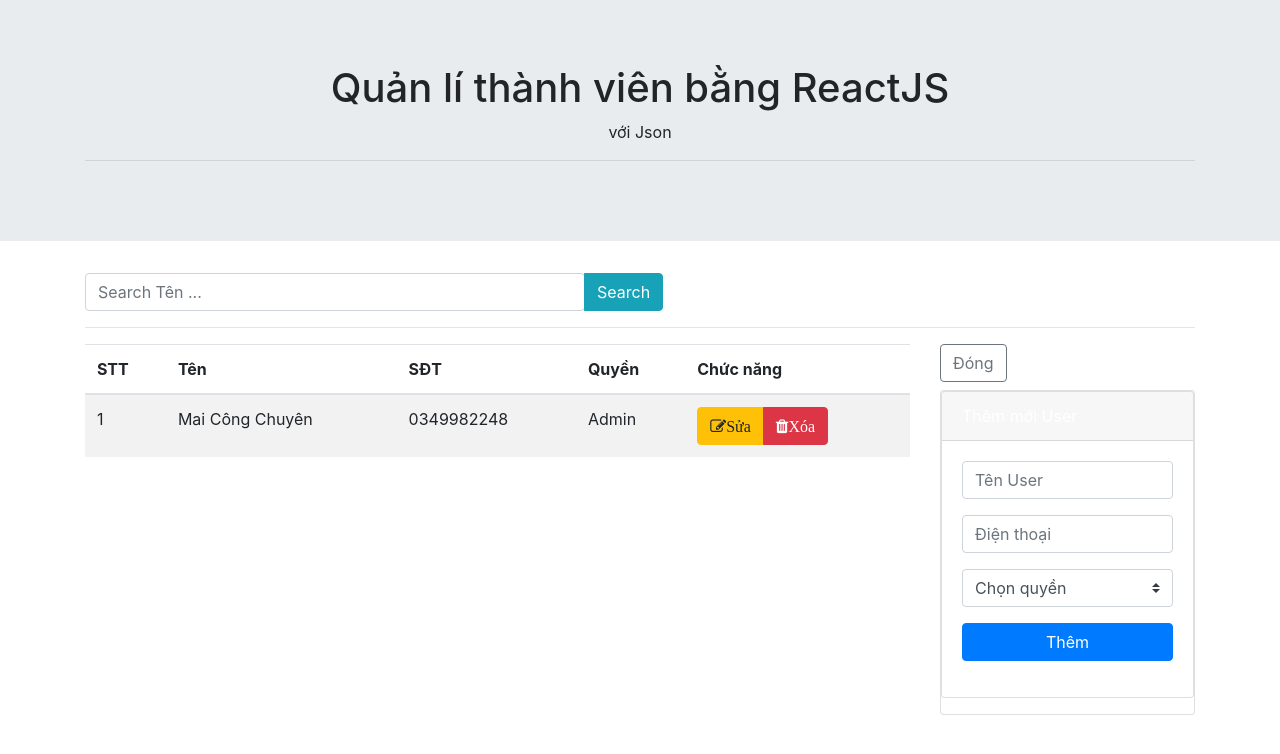
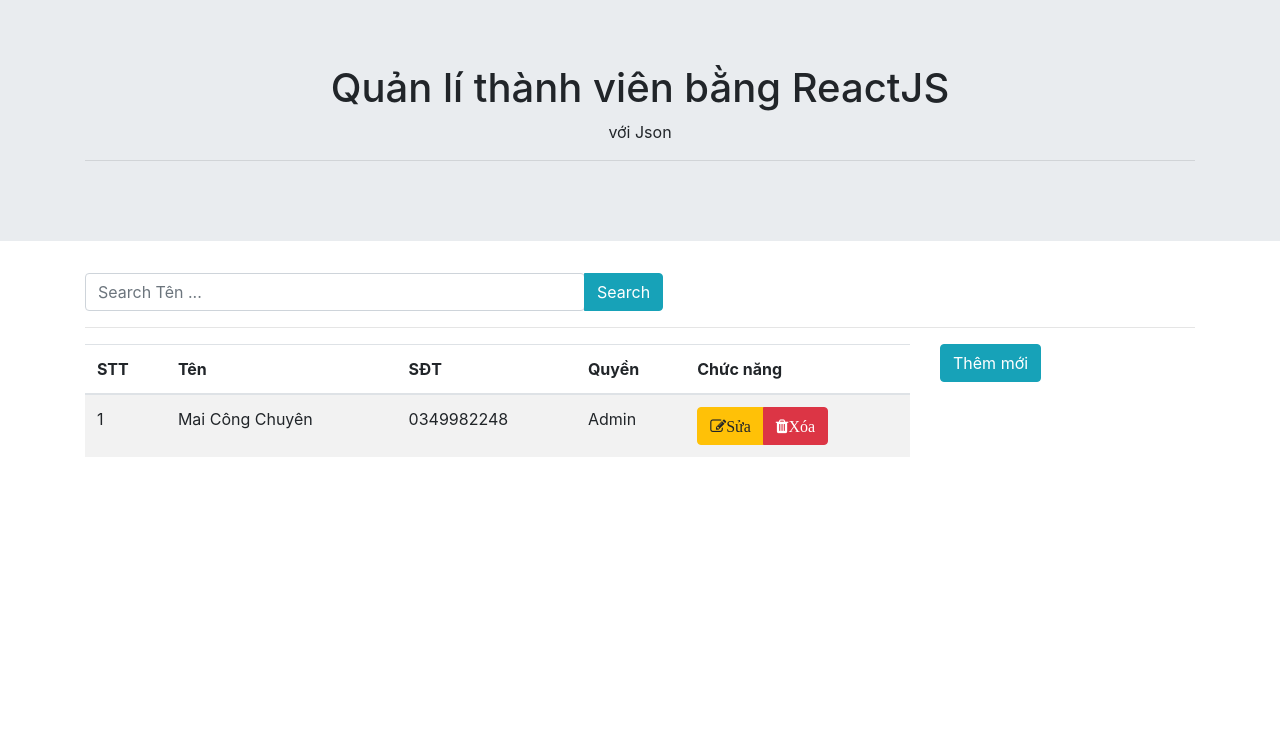
Before and after one commit to chuyenvn92/manageUser, a React (Create React App) app: page / in a window 1280 px wide. Shown: the top 754 px of the page. Built offline with nearby package versions, Linux system fonts and the light colour scheme.

Commit message:
complete show form with button use state in component

```diff
--- a/src/Components/AddUser.js
+++ b/src/Components/AddUser.js
@@ -6,26 +6,28 @@
     constructor(props, context) {
         super(props, context);
         this.state = {
-            trangthaiChinhsua: true
+            trangthaiChinhsua: false
         }
     }
     // hàm để hiển thị nút, khi đnag chỉnh sửa thì sẽ đóng lại và ngược lại
     showButton = () => {
         if (this.state.trangthaiChinhsua === true) {
             return (
-                <div className="btn btn-outline-secondary">Đóng</div>
+                // use onClick de goi den ham changeTrangthai, dung arrow function de goi ham
+                // khong thi se bi loi xay ra thay doi state nhieu lan
+                // viet theo kieu arrow function thi click vao moi chay, khong bi loi lap vo so lan
+                <div className="btn btn-outline-secondary" onClick={() => this.changeTrangthai()}>Đóng</div>
             )
         } else {
             return (
-                <div className="btn btn-info">Thêm mới</div>
+                <div className="btn btn-info" onClick={() => this.changeTrangthai()}>Thêm mới</div>
             )
         }
     }
-
-    render() {
-        return (
-            <div className="col-3">
-                {this.showButton()}
+    // hien thi form khi click button Dong hoac Them moi
+    showForm = () => {
+        if (this.state.trangthaiChinhsua === true) {
+            return (
                 <form>
                     <div className="card text-left mt-2">
                         <div className="card text-white bg-outline-success mb-3">
@@ -72,6 +74,26 @@
                         </div>
                     </div>
                 </form>
+            )
+        }
+        else {
+            return
+        }
+    }
+
+    // hàm thay đổi trạng thái, khi ấn button thì ẩn hiển form thêm mới
+    // sử dụng setState để thay đổi trạng thái
+    changeTrangthai = () => {
+        this.setState({
+            trangthaiChinhsua: !this.state.trangthaiChinhsua
+        });
+    }
+
+    render() {
+        return (
+            <div className="col-3">
+                {this.showButton()}
+                {this.showForm()}
             </div>
         );
     }
```
